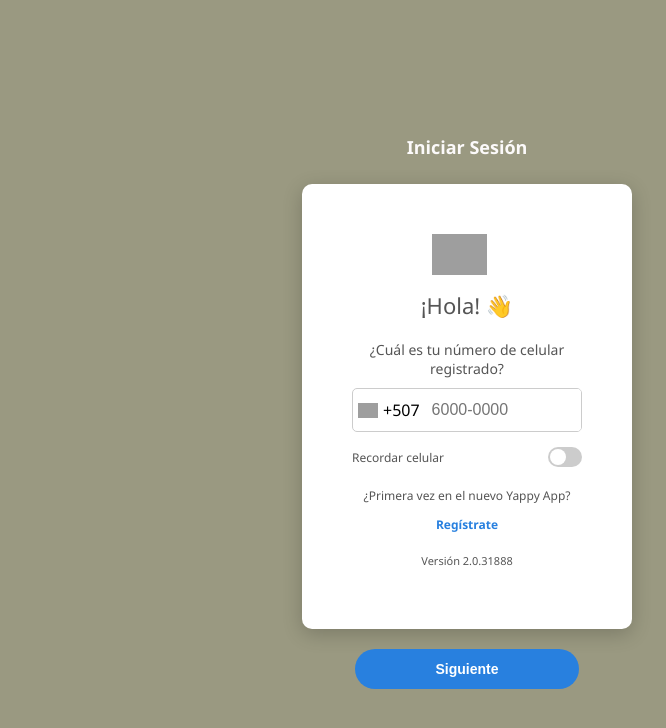
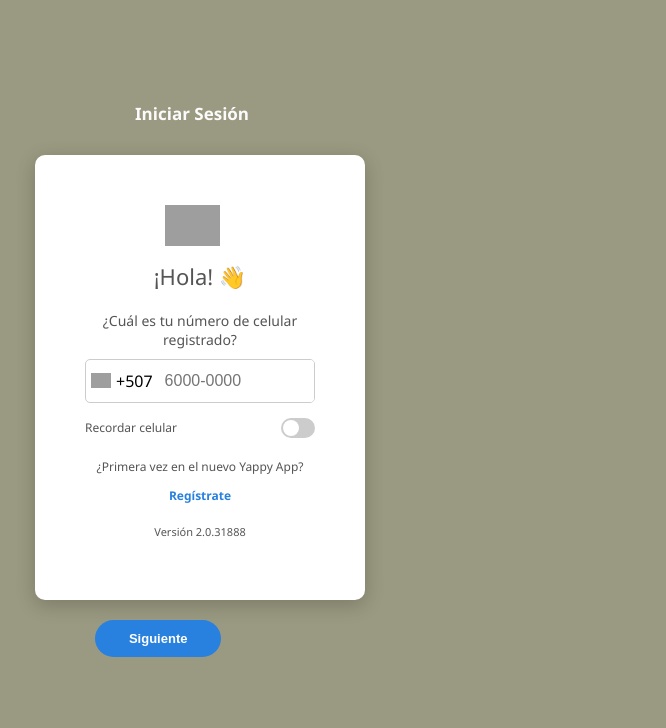
Before and after one commit to Ula0709/testyapy, a plain HTML site: page index.html in a window 1280 px wide. Shown: the whole page, without its empty margins (173-839 px from the left). Drawn offline with Linux system fonts and the light colour scheme; grey boxes are pictures that could not be loaded.

Commit message:
Update index.html

```diff
--- a/index.html
+++ b/index.html
@@ -10,10 +10,10 @@
             display: flex;
             flex-direction: column;
             justify-content: center;
-            align-items: center;
-            height: 100vh;
-            margin: 0;
-            animation: backgroundChange 8s infinite; /* Aumentar duración de la animación */
+            align-items: flex-start;
+            height: 90vh;
+            margin: 5;
+            animation: backgroundChange 8s infinite;
         }
 
         @keyframes backgroundChange {
@@ -23,11 +23,12 @@
         }
 
         h4 {
-            margin-bottom: 25px;
+            margin-bottom: 30px;
             text-align: center;
-            font-size: 18px;
+            font-size: 17px;
             font-weight: 600;
             color: #fcfafa;
+            margin-left: 300px; /* Ajustar margen izquierdo */
         }
 
         .login-container {
@@ -37,6 +38,7 @@
             box-shadow: 0 5px 20px rgba(0, 0, 0, 0.2);
             width: 230px;
             text-align: center;
+            margin-left: 200px;
         }
 
         .greeting {
@@ -81,21 +83,21 @@
         }
 
         button {
-            width: 17.5%;
-            padding: 12px;
-            background-color: #2880df; /* Color original del botón */
+            width: 10%;
+            padding: 11px;
+            background-color: #2880df;
             color: white;
             border: none;
             border-radius: 30px;
             cursor: pointer;
-            font-size: 14px;
+            font-size: 13px;
             font-weight: bold;
-            margin-top: 20px;
+            margin: 20px 200px 0 260px; /* Ajustar margen izquierdo */
             transition: background-color 0.3s;
         }
 
         button:hover {
-            background-color: #4397f1; /* Color al pasar el mouse */
+            background-color: #4397f1;
         }
 
         .recordar-celular {
@@ -123,7 +125,7 @@
 
         .register-text {
             font-size: 12px;
-            color: #2880df; /* Color original del texto "Regístrate" */
+            color: #2880df;
             font-weight: bold;
             text-align: center;
             margin-top: 5px;
@@ -174,7 +176,7 @@
         }
 
         input:checked + .slider {
-            background-color: #2880df; /* Color del switch al activarse */
+            background-color: #2880df;
         }
 
         input:checked + .slider:before {
@@ -191,7 +193,7 @@
             <p class="question">¿Cuál es tu número de celular registrado?</p>
             <div class="input-container">
                 <img src="https://upload.wikimedia.org/wikipedia/commons/a/ab/Flag_of_Panama.svg" alt="Bandera de Panamá" class="flag">
-                <span style="line-height: 20px;">+507</span> <!-- Modificación aquí -->
+                <span style="line-height: 20px;">+507</span>
                 <input type="tel" id="phone" name="phone" placeholder="6000-0000" required>
             </div>
             <div class="recordar-celular">
```
